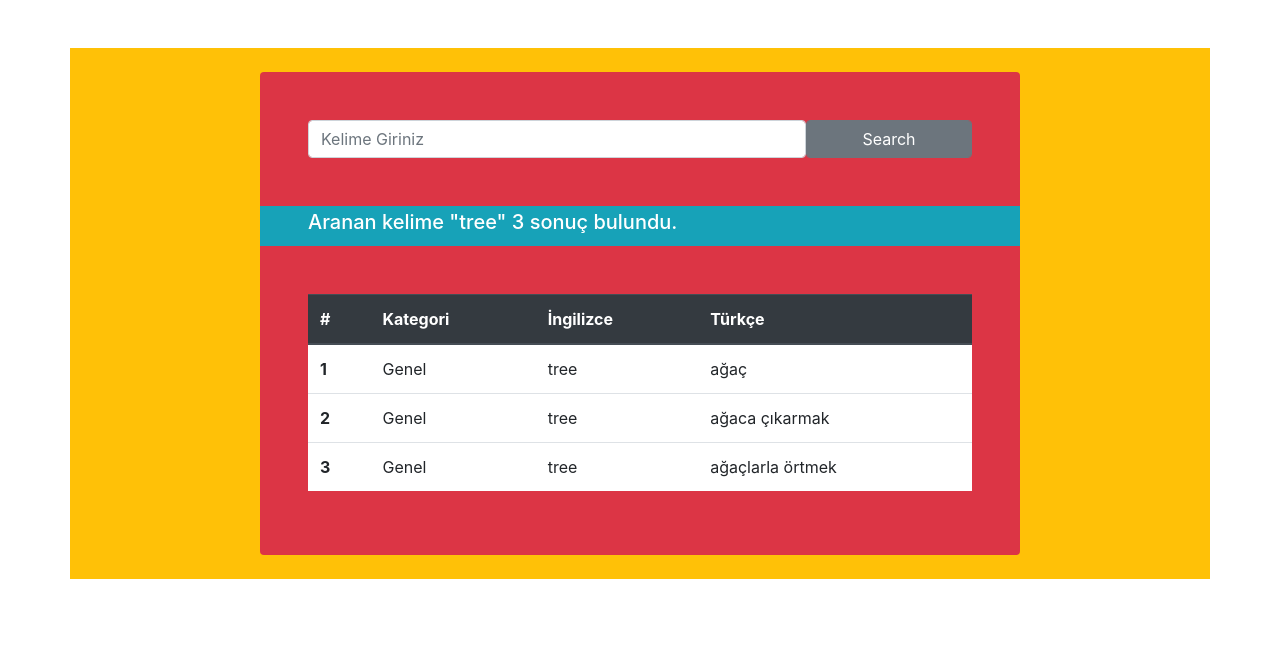
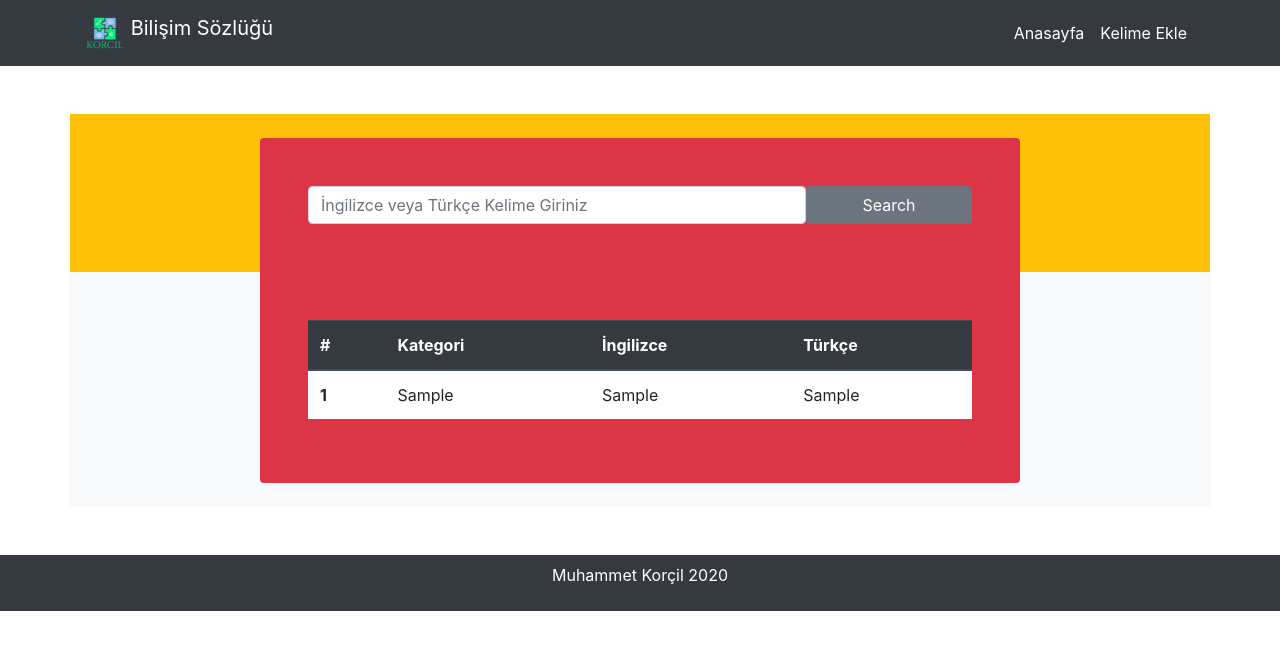
Before and after one commit to korcilm/Sozluk-Sitesi, a PHP site: page / in a window 1280 px wide. Shown: the top 650 px of the page. Run offline with PHP 8.4, Linux system fonts and the light colour scheme; tables that the repository leaves empty or names only in its code hold one stand-in row (values such as "Sample post"); data that the repository does not hold is empty; a stand-in replaces the project's code that opens the database connection.

Commit message:
navbar güncellendi

```diff
--- a/sözlük/index.php
+++ b/sözlük/index.php
@@ -1,3 +1,5 @@
+<?php include"config.php" ?>
+
 <!DOCTYPE html>
 <html>
 <head>
@@ -9,32 +11,62 @@
 	</style>
 </head>
 <body>
+	<nav class="navbar navbar-expand-lg navbar-light bg-dark">
+		<div class="container">
+			<a class="navbar-brand text-white" href="index.php">
+				<img src="images/brand.png" width="40" height="40" class="d-inline-block align-top" alt="">
+				Bilişim Sözlüğü
+			</a>
+			<button class="navbar-toggler" type="button" data-toggle="collapse" data-target="#navbarNavAltMarkup" aria-controls="navbarNavAltMarkup" aria-expanded="false" aria-label="Toggle navigation">
+				<span class="navbar-toggler-icon"></span>
+			</button>
+			<div class="collapse navbar-collapse justify-content-end" id="navbarNavAltMarkup">
+				<div class="navbar-nav ">
+					<a class="nav-link text-white active" href="index.php">Anasayfa <span class="sr-only">(current)</span></a>
+					<a class="nav-link text-white" href="kelime-ekle.php">Kelime Ekle</a>
+				</div>
+			</div>
+		</div>
+	</nav>
 
 	<div class="container mt-5 mb-5">
 		<div class="row bg-warning justify-content-center pt-4">
 			<div class="col-md-8 bg-danger p-5 rounded-top">
-				<?php
-				if ($POST) {
-					# code...
-				}
-
-
-				 ?>
-
 				<form class="form" method="post" action="#">
 					<div class="form-group-row">
-						<input type="text" name="word" class="form-control float-left w-75" placeholder="Kelime Giriniz">
+						<input type="text" name="word" class="form-control float-left w-75" placeholder="İngilizce veya Türkçe Kelime Giriniz">
 					</div>
 					<button type="submit" class="btn btn-secondary form-control float-left w-25 ">Search</button>
 				</form>
 			</div>
 		</div>
-		<div class="row bg-warning justify-content-center">
+
+		<?php
+		if ($_POST)
+		{
+			$word=$_POST["word"];
+			if ($word!=NULL) {  ?>
+				<div class="row bg-light justify-content-center">
 					<div class="col-md-8 bg-info pl-5 py-1">
-				<h5 class="text-white">Aranan kelime "tree" 3 sonuç bulundu.</h5>
+						<h5 class="text-white"> Aranan kelime " <?=$word?> " <?php
+						$query=$db->prepare("SELECT * FROM kelime WHERE ingilizce LIKE '%".$word."%' OR turkce LIKE '%".$word."%' ");
+						$query->execute();
+						$query->fetch(PDO::FETCH_ASSOC);
+						$say=$query->rowCount();
+						echo $say;
+						?>  sonuç bulundu.</h5>
 					</div>
 				</div>
-		<div class="row bg-warning justify-content-center pb-4">
+				<?php
+			}
+			else{
+
+			}
+		}
+		?>
+
+
+		<div class="row bg-light justify-content-center pb-4">
 			<div class="col-md-8 bg-danger p-5 rounded-bottom">
 				<table class="table table-hover bg-white">
 					<thead class="thead-dark">
@@ -46,34 +78,108 @@
 						</tr>
 					</thead>
 					<tbody>
+						<?php
+						if ($_POST)
+						{
+							$word=$_POST["word"];
+							if ($word!=NULL) {
+								$cek = $db->query("SELECT * FROM kelime WHERE ingilizce LIKE '%".$word."%' OR turkce LIKE '%".$word."%' ",PDO::FETCH_ASSOC);
+
+								if($cek->rowCount()){
+									$i=0;
+									foreach($cek as $kayit){
+										$i++;
+										?>
+
 										<tr>
-							<th scope="row">1</th>
-							<td>Genel</td>
-							<td>tree</td>
-							<td>ağaç</td>
+											<th scope="row"><?=$i?></th>
+											<td>
+												<?php
+												$id=$kayit["kategori_id"];
+												$kategori=$db->prepare("SELECT * FROM kategoriler  WHERE ID=?");
+												$kategori->execute(array($id));
+												$cek=$kategori->fetch(PDO::FETCH_ASSOC);
+												echo $cek["kategori"];
+												?>
+											</td>
+											<td><?=$kayit["ingilizce"]?></td>
+											<td><?=$kayit["turkce"]?></td>
 										</tr>
+
+
+										<?php
+
+									}
+								}
+							}
+							else{
+								$cek = $db->query("SELECT * FROM kelime ORDER BY ingilizce ASC",PDO::FETCH_ASSOC);
+								if($cek->rowCount()){
+									$i=0;
+									foreach($cek as $kayit){
+										$i++;
+										?>
+
 										<tr>
-							<th scope="row">2</th>
-							<td>Genel</td>
-							<td>tree</td>
-							<td>ağaca çıkarmak</td>
+											<th scope="row"><?=$i?></th>
+											<td><?php
+											$id=$kayit["kategori_id"];
+											$kategori=$db->prepare("SELECT * FROM kategoriler  WHERE ID=?");
+											$kategori->execute(array($id));
+											$cek=$kategori->fetch(PDO::FETCH_ASSOC);
+											echo $cek["kategori"];
+											?>
+										</td>
+										<td><?=$kayit["ingilizce"]?></td>
+										<td><?=$kayit["turkce"]?></td>
 									</tr>
+
+
+									<?php
+
+								}
+							}
+						}
+					}
+					else{
+						$cek = $db->query("SELECT * FROM kelime ORDER BY ingilizce ASC",PDO::FETCH_ASSOC);
+						if($cek->rowCount()){
+							$i=0;
+							foreach($cek as $kayit){
+								$i++;
+								?>
+
 								<tr>
-							<th scope="row">3</th>
-							<td>Genel</td>
-							<td>tree</td>
-							<td>ağaçlarla örtmek</td>
+									<th scope="row"><?=$i?></th>
+									<td>
+										<?php
+										$id=$kayit["kategori_id"];
+										$kategori=$db->prepare("SELECT * FROM kategoriler  WHERE ID=?");
+										$kategori->execute(array($id));
+										$cek=$kategori->fetch(PDO::FETCH_ASSOC);
+										echo $cek["kategori"];
+										?>
+									</td>
+									<td><?=$kayit["ingilizce"]?></td>
+									<td><?=$kayit["turkce"]?></td>
 								</tr>
+
+
+								<?php
+
+							}
+						}
+					}
+					?>
+
 				</tbody>
 			</table>
 		</div>
 	</div>
-
 </div>
-
-
-
-
+<footer class="bg-dark text-center text-white p-2">
+	<p>Muhammet Korçil 2020</p>
+</footer>
 <script src="https://code.jquery.com/jquery-3.5.1.slim.min.js"></script>
 <script src="https://cdn.jsdelivr.net/npm/popper.js@1.16.1/dist/umd/popper.min.js"></script>
 <script src="https://stackpath.bootstrapcdn.com/bootstrap/4.5.1/js/bootstrap.min.js"></script>
```
Lines whose indentation alone changed are shown as unchanged.
